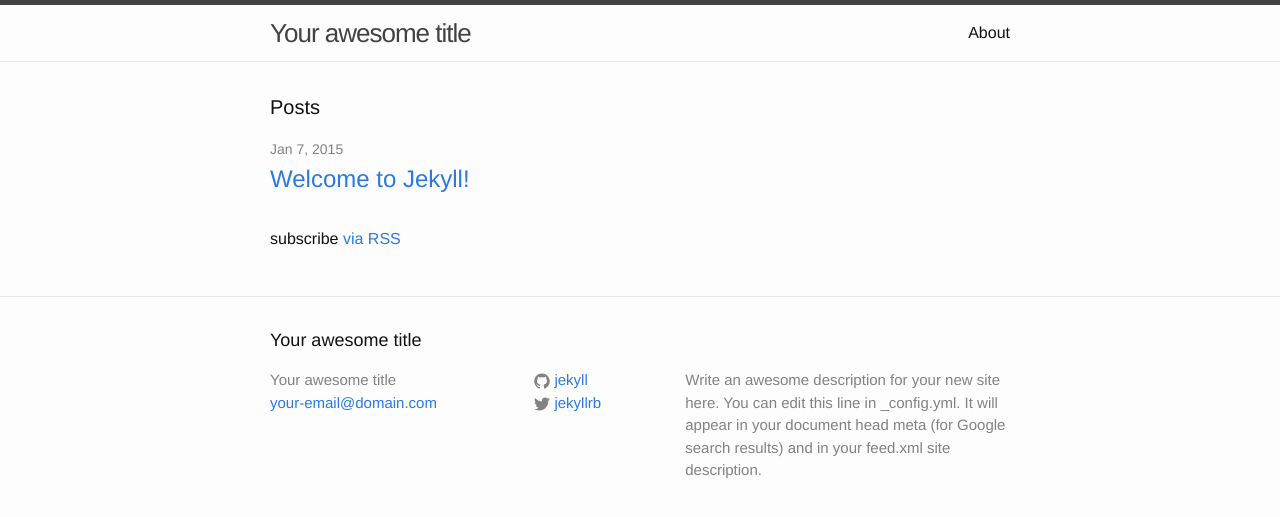
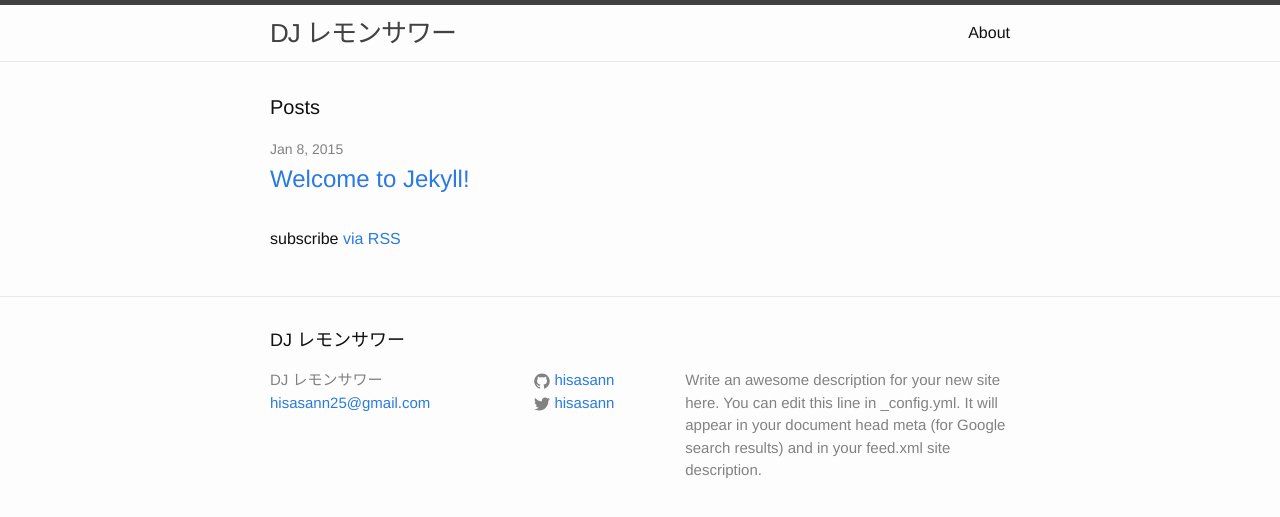
Before and after one commit to hisasann/hisasann.github.io, a Jekyll site: the page built from index.html, in a window 1280 px wide. Shown: the top 517 px of the page. Built offline with Jekyll 4.4.1, drawn with Linux system fonts in a browser that asks for light colours; the list of posts is cut into pages by our own code.

Commit message:
_config.yml にページのpathを追加
これをしないと jekyll というディレクトリの中に post が置かれてしまうため

Signed-off-by: hisasann <hisasann25@gmail.com>

```diff
--- a/_config.yml
+++ b/_config.yml
@@ -1,14 +1,21 @@
 # Site settings
-title: Your awesome title
-email: your-email@domain.com
+title: DJ レモンサワー
+email: hisasann25@gmail.com
 description: > # this means to ignore newlines until "baseurl:"
   Write an awesome description for your new site here. You can edit this
   line in _config.yml. It will appear in your document head meta (for
   Google search results) and in your feed.xml site description.
 baseurl: "" # the subpath of your site, e.g. /blog/
-url: "http://yourdomain.com" # the base hostname & protocol for your site
-twitter_username: jekyllrb
-github_username:  jekyll
+url: "http://hisasann.com" # the base hostname & protocol for your site
+twitter_username: hisasann
+github_username:  hisasann
+
+timezone: Asia/Tokyo
+encoding: utf-8
+
+paginate: 10
+paginate_path: "page/:num"
+permalink: /:year/:month/:day/:title/
 
 # Build settings
 markdown: kramdown
```
